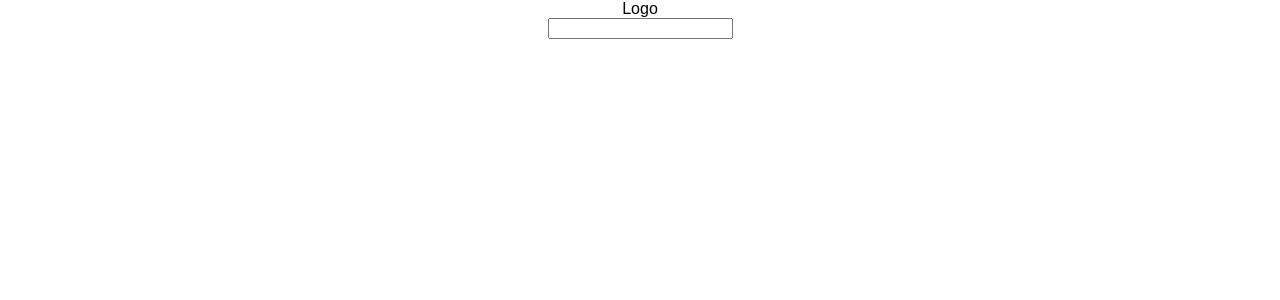
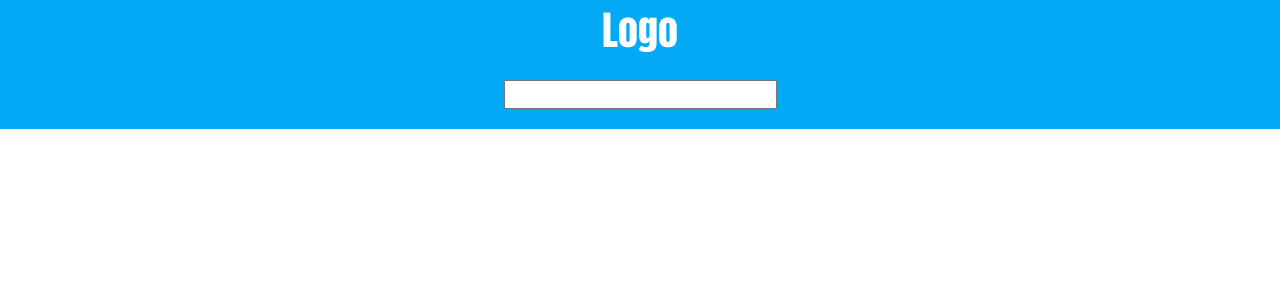
Before and after one commit to gavin771/react_news_feed, a React (Create React App) app: page / in a window 1280 px wide. Shown: the top 300 px of the page. Built offline with nearby package versions, Linux system fonts and the light colour scheme.

Commit message:
added synthetic event for input field

```diff
--- /dev/null
+++ b/public/css/style.css
@@ -0,0 +1,20 @@
+body{
+    margin:0;
+    font-family: 'Roboto'
+}
+
+header {
+    background: #03a9f4;
+    text-align:center;
+}
+
+header input{
+    font-size: 20px;
+    margin: 20px 0px
+}
+
+.logo{
+    color: #fff;
+    font-size: 40px;
+    font-family: 'Anton'
+}
--- a/public/index.html
+++ b/public/index.html
@@ -10,6 +10,9 @@
     -->
     <link rel="manifest" href="%PUBLIC_URL%/manifest.json">
     <link rel="shortcut icon" href="%PUBLIC_URL%/favicon.ico">
+    <link href="https://fonts.googleapis.com/css?family=Anton|Roboto:100,300,400,500" rel="stylesheet">
+    <link href="./css/style.css" rel="stylesheet">
+
     <!--
       Notice the use of %PUBLIC_URL% in the tags above.
       It will be replaced with the URL of the `public` folder during the build.
--- a/src/App.js
+++ b/src/App.js
@@ -1,5 +1,4 @@
 import React, { Component } from 'react';
-import logo from './logo.svg';
 import './App.css';
 
 //Components
--- a/src/components/header.js
+++ b/src/components/header.js
@@ -1,11 +1,18 @@
 import React, { Component } from 'react'
+import logo from '../logo.svg';
 
 class Header extends Component {
-    render () {
+    inputChange(event) {
+        console.log(event.target.value);
+
+    }
+    render() {
         return (
             <header>
-                <div>Logo</div>
-                <input/>
+                <div
+                    className="logo"
+                    onClick={() => { console.log('hiya') }}>Logo</div>
+                <input onChange={this.inputChange} />
             </header>
         )
     }
```
